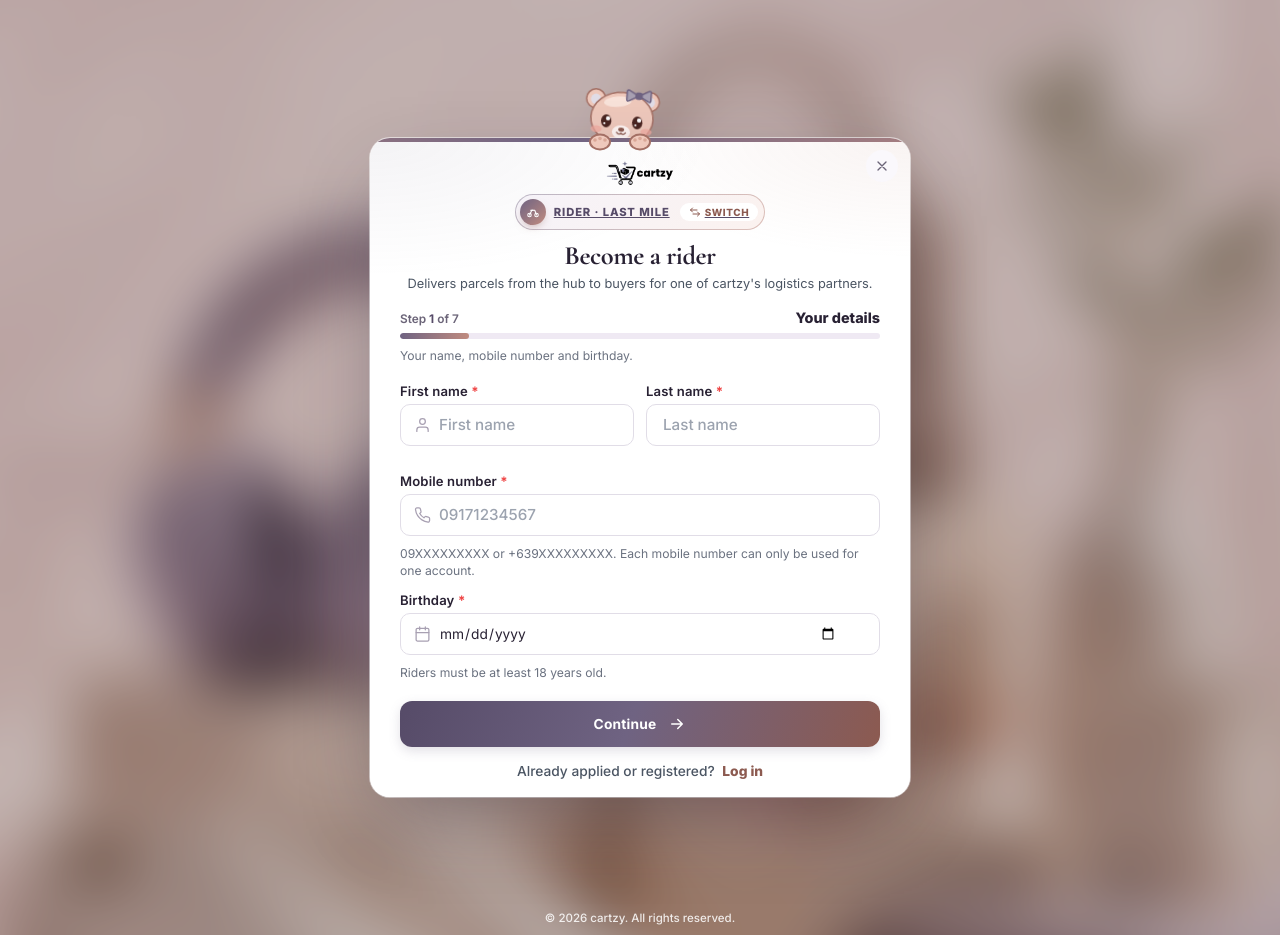
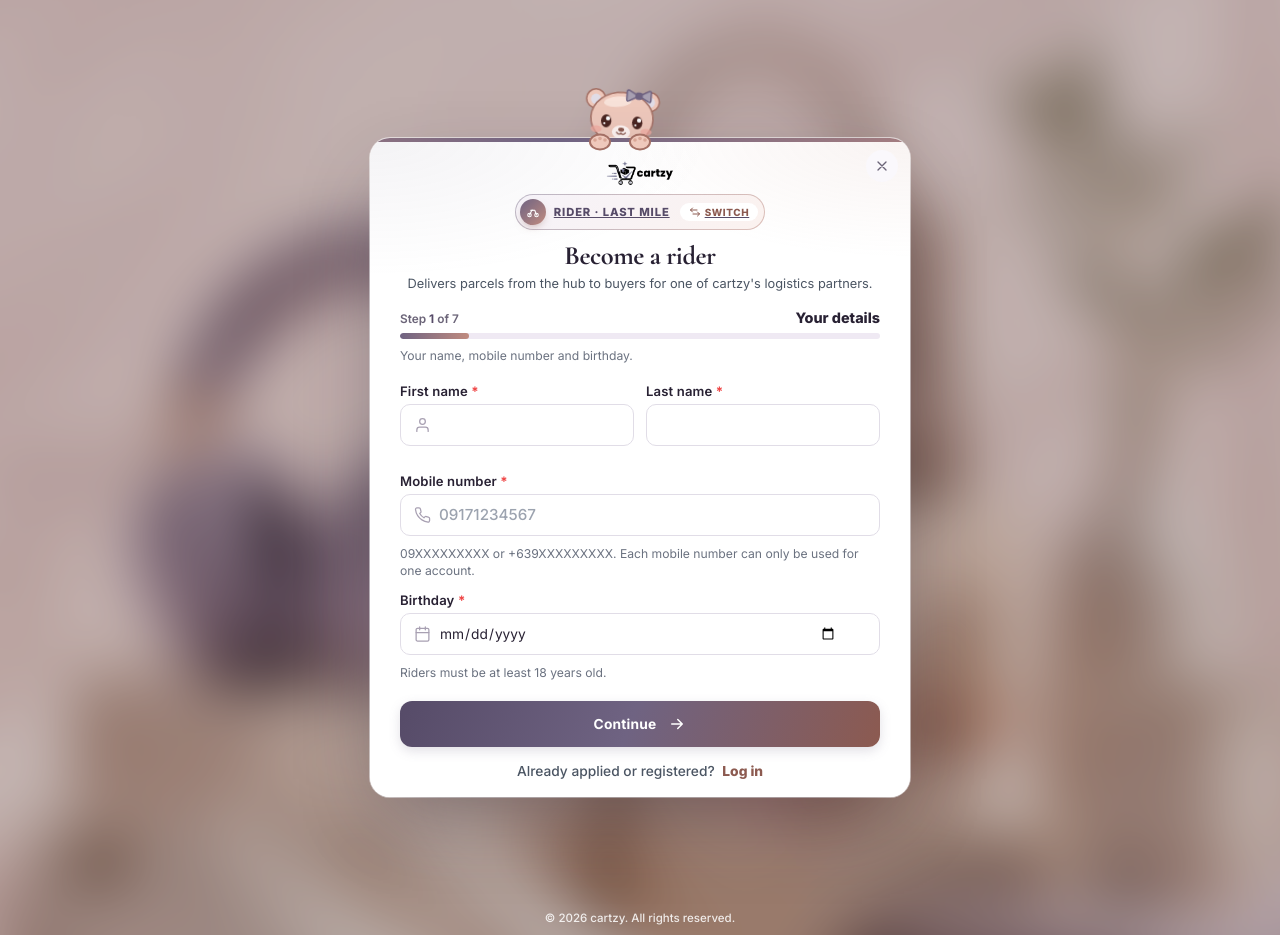
Before and after one commit to jessicabajamundi/cartzy, a Laravel app: page /register/rider?type=last_mile in a window 1280 px wide. Run offline with Laravel 12, Linux system fonts and the light colour scheme; data that the repository does not hold is empty; parts of the project's set-up code (start-up, migrations or seed data) failed here and were passed over; some libraries are stand-ins or nearby versions.

Commit message:
Sign-up: remove placeholder text from the first and last name boxes

```diff
--- a/resources/views/auth/register-rider.blade.php
+++ b/resources/views/auth/register-rider.blade.php
@@ -79,7 +79,6 @@
                                    name="first_name"
                                    maxlength="50"
                                    class="auth-input rider-input rider-has-icon"
-                                   placeholder="First name"
                                    value="{{ old('first_name') }}"
                                    required
                                    autocomplete="given-name"
@@ -97,7 +96,6 @@
                                    maxlength="50"
                                    class="auth-input rider-input"
                                    style="padding-left: 16px !important;"
-                                   placeholder="Last name"
                                    value="{{ old('last_name') }}"
                                    required
                                    autocomplete="family-name"
--- a/resources/views/auth/register.blade.php
+++ b/resources/views/auth/register.blade.php
@@ -160,7 +160,6 @@
                             aria-describedby="first_name_error"
                             aria-invalid="{{ $errors->has('first_name') ? 'true' : 'false' }}"
                             value="{{ old('first_name') }}"
-                            placeholder="First name"
                             class="auth-input"
                             required
                         >
@@ -183,7 +182,6 @@
                             aria-describedby="last_name_error"
                             aria-invalid="{{ $errors->has('last_name') ? 'true' : 'false' }}"
                             value="{{ old('last_name') }}"
-                            placeholder="Last name"
                             class="auth-input"
                             style="padding-left: 16px !important;"
                             required
```
